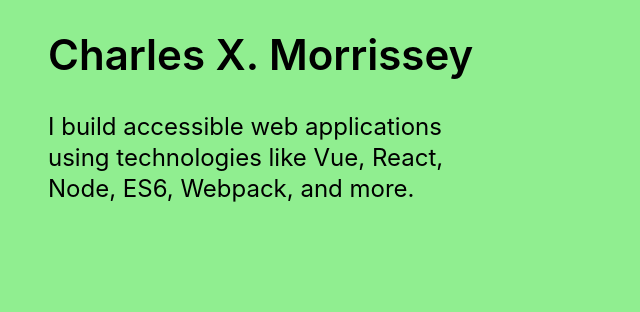
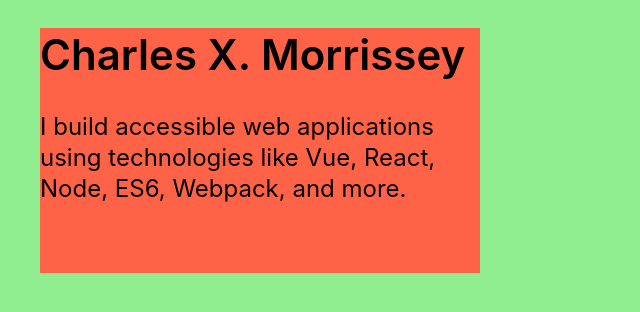
Before and after one commit to charlesxmorrissey/charlesxmorrissey.gatsby, a Gatsby site: page / in a window 1280 px wide. Shown: the whole page, without its empty margins (0-640 px from the left). Built offline with nearby package versions, Linux system fonts and the light colour scheme; Gatsby itself is replaced by a stand-in of ours.

Commit message:
package maintence

```diff
--- a/src/components/Header/Header.style.js
+++ b/src/components/Header/Header.style.js
@@ -2,6 +2,7 @@
 import { rem } from 'utils/helpers'
 
 export const HeaderWrapper = styled.header`
+  background: tomato;
   max-width: 440px;
 `
 
--- a/src/styles/globalStyle.js
+++ b/src/styles/globalStyle.js
@@ -22,6 +22,11 @@
     font-size: 1rem;
     font-weight: normal;
     line-height: 1.3;
+    margin: 0;
+  }
+
+  main {
+    display: block;
   }
 
   h1 {
```
Also changed, not shown: 1 other file.
